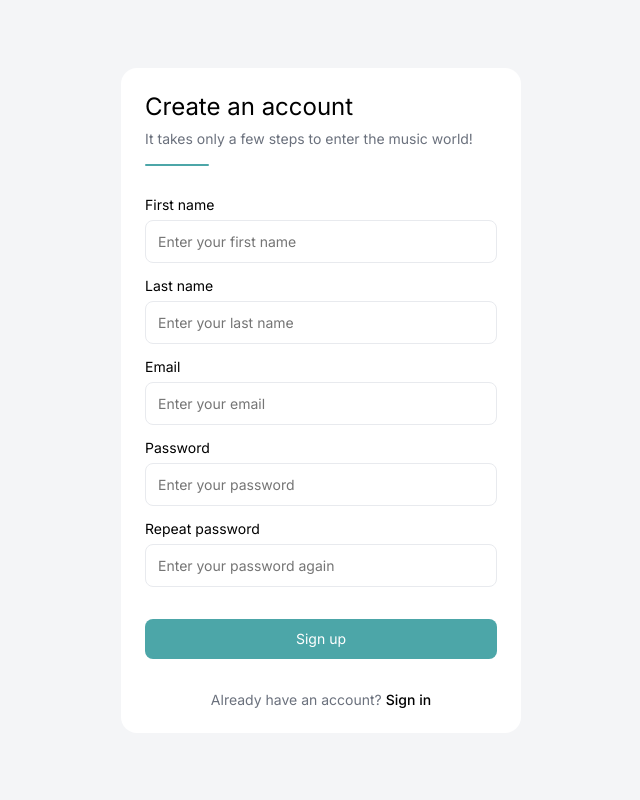
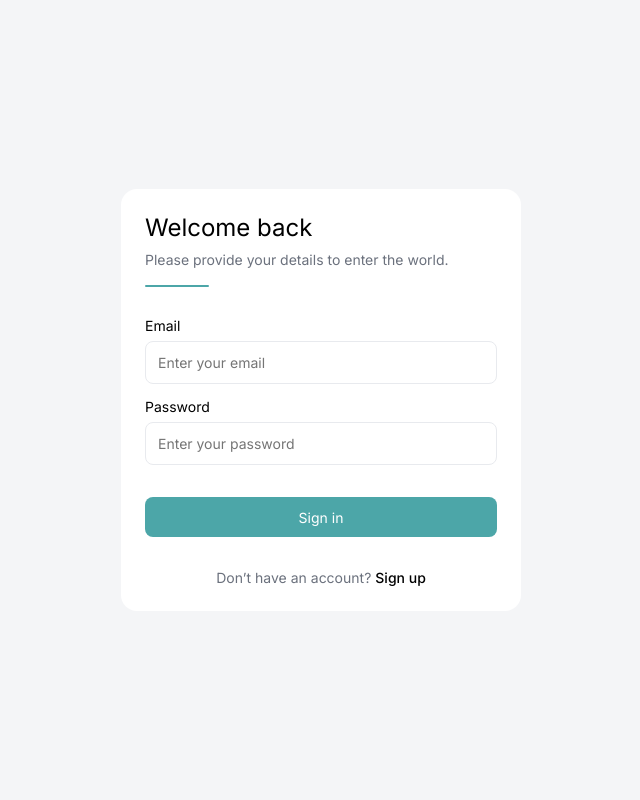
Before and after one commit to bart-simpson09/soundspotlight, a PHP site: page /login in a window 1280 px wide. Shown: the whole page, without its empty margins (319-959 px from the left). Run offline with PHP 8.4, Linux system fonts and the light colour scheme; some libraries are stand-ins or nearby versions.

Commit message:
finished login page

```diff
--- a/public/css/colors.css
+++ b/public/css/colors.css
@@ -13,6 +13,7 @@
     --color-pure-white: #FFFFFF;
 
     --color-teal-100: #4CA6A8;
+    --color-teal-80: #64BABC;
     --color-teal-20: #E4F2F2;
     --color-teal-10: #EDF6F6;
 
--- a/public/css/components.css
+++ b/public/css/components.css
@@ -40,6 +40,10 @@ nav {
     border-radius: 8px;
     font-size: 14px;
     white-space: nowrap;
+}
+
+.buttonPrimary:hover {
+    background-color: var(--color-teal-80);
 }
 
 /* Component LABEL*/
--- a/public/views/login.html
+++ b/public/views/login.html
@@ -25,21 +25,13 @@
     <div class="singleFormContainer flexColumn rowGap32">
         <div class="flexColumn rowGap16">
             <div class="flexColumn rowGap8">
-                <h1>Create an account</h1>
-                <p>It takes only a few steps to enter the music world!</p>
+                <h1>Welcome back</h1>
+                <p>Please provide your details to enter the world.</p>
             </div>
             <span class="singleFormDivider"></span>
         </div>
         <form action="" class="flexColumn rowGap32">
             <div class="flexColumn rowGap16">
-                <div class="inputArea flexColumn rowGap8">
-                    <label for="firstName">First name</label>
-                    <input type="text" name="" id="firstName" placeholder="Enter your first name">
-                </div>
-                <div class="inputArea flexColumn rowGap8">
-                    <label for="lastName">Last name</label>
-                    <input type="text" name="" id="lastName" placeholder="Enter your last name">
-                </div>
                 <div class="inputArea flexColumn rowGap8">
                     <label for="email">Email</label>
                     <input type="email" name="" id="email" placeholder="Enter your email">
@@ -48,16 +40,12 @@
                     <label for="password">Password</label>
                     <input type="password" name="" id="password" placeholder="Enter your password">
                 </div>
-                <div class="inputArea flexColumn rowGap8">
-                    <label for="passwordRepeat">Repeat password</label>
-                    <input type="password" name="" id="passwordRepeat" placeholder="Enter your password again">
-                </div>
             </div>
-            <button class="buttonPrimary">Sign up</button>
+            <button class="buttonPrimary">Sign in</button>
         </form>
         <div class="flexRow columnGap4 flexCenter formFooter">
-            <p>Already have an account?</p>
-            <a href="">Sign in</a>
+            <p>Don’t have an account? </p>
+            <a href="">Sign up</a>
         </div>
     </div>
 </body>
```
